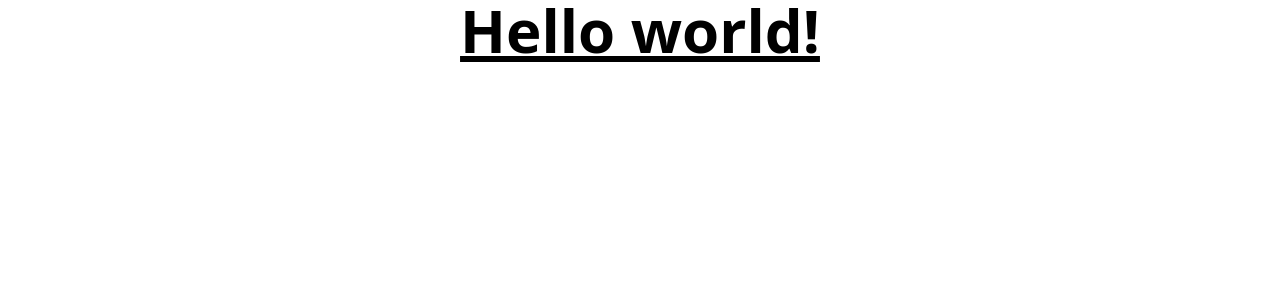
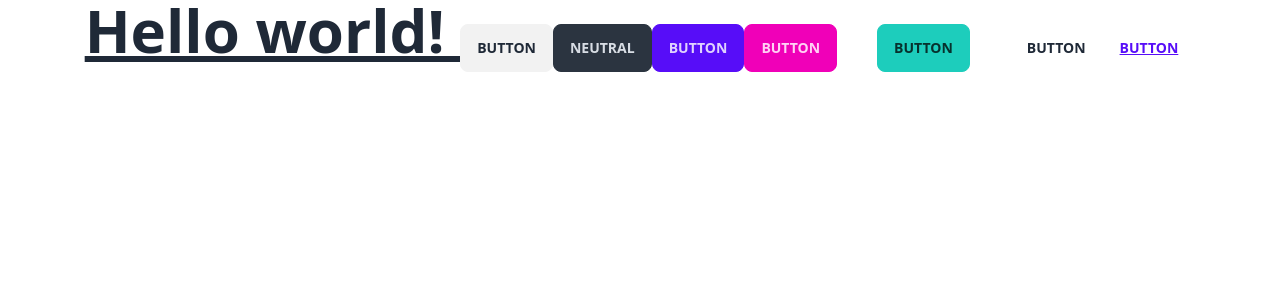
Before and after one commit to Re-zan/Re-zanSchool-Client-side, a React (Vite) app: page / in a window 1280 px wide. Shown: the top 300 px of the page. Built offline with nearby package versions, Linux system fonts and the light colour scheme.

Commit message:
daisy ui install done

```diff
--- a/package.json
+++ b/package.json
@@ -22,6 +22,7 @@
     "@types/react-dom": "^18.0.11",
     "@vitejs/plugin-react": "^4.0.0",
     "autoprefixer": "^10.4.14",
+    "daisyui": "^3.0.20",
     "eslint": "^8.38.0",
     "eslint-plugin-react": "^7.32.2",
     "eslint-plugin-react-hooks": "^4.6.0",
--- a/src/App.jsx
+++ b/src/App.jsx
@@ -1,6 +1,14 @@
 const App = () => {
   return (
-    <h1 className="text-6xl text-center font-bold underline">Hello world!</h1>
+    <h1 className="text-6xl text-center font-bold underline">
+      Hello world! <button className="btn">Button</button>
+      <button className="btn btn-neutral">Neutral</button>
+      <button className="btn btn-primary">Button</button>
+      <button className="btn btn-secondary">Button</button>
+      <button className="btn btn-accent mx-10">Button</button>
+      <button className="btn btn-ghost">Button</button>
+      <button className="btn btn-link">Button</button>
+    </h1>
   );
 };
 
--- a/tailwind.config.js
+++ b/tailwind.config.js
@@ -4,5 +4,5 @@ export default {
   theme: {
     extend: {},
   },
-  plugins: [],
+  plugins: [require("daisyui")],
 };
```
Also changed, not shown: .eslintrc.cjs, 1 other file (tests, documents, lock files or other folders).
